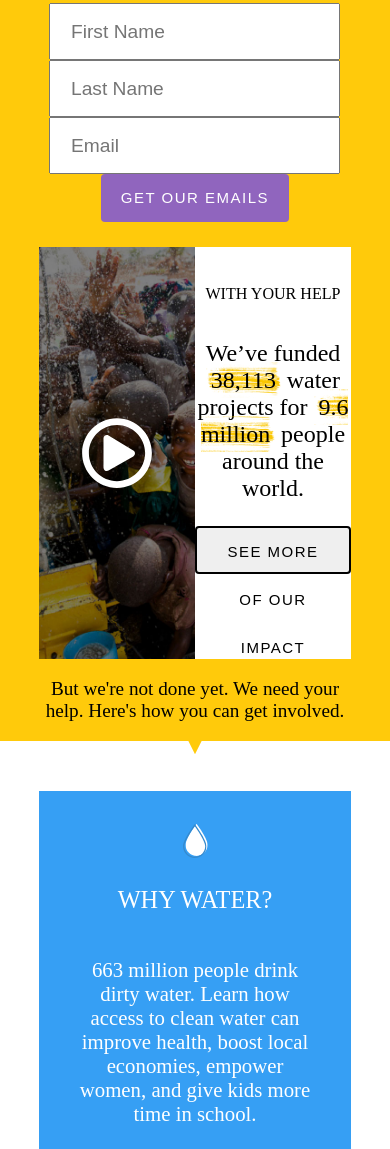
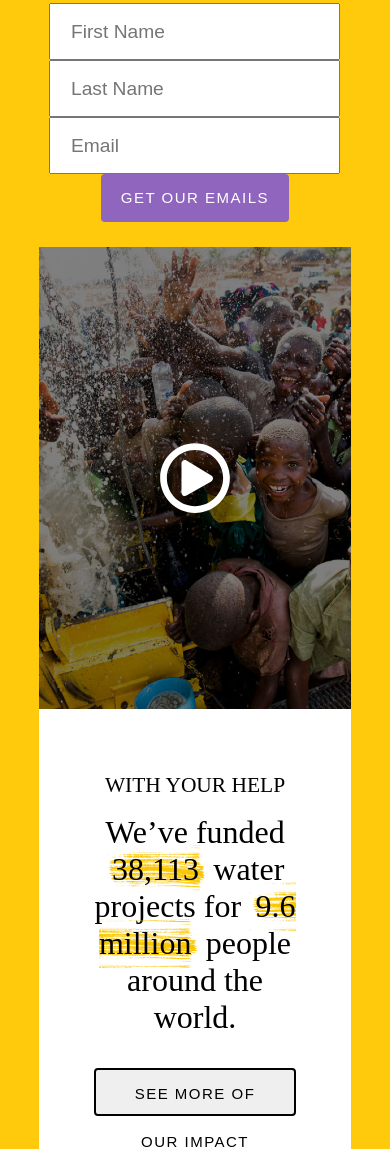
Before and after one commit to chingu-voyages/v9-toucans-team-09, a plain HTML site: page index.html in a window 390 px wide. Shown: the part 2383-3532 px from the top of the page. Drawn offline with nearby package versions, Linux system fonts and the light colour scheme.

Commit message:
Add responsiveness to media

```diff
--- a/index.html
+++ b/index.html
@@ -152,7 +152,7 @@
                     <article class="video">
                         <a href="https://vimeo.com/157474326"><i class="far fa-play-circle fa-3x"></i></a>
                     </article>
-                    <article>
+                    <article class="media-info">
                         <h6>WITH YOUR HELP</h6>
                         <p>We’ve funded <span id="short-scribble">38,113</span> water projects for <span id="long-scribble">9.6 million</span> people around the world.</p>
                         <button class="btn">SEE MORE OF OUR IMPACT</button>
--- a/style.css
+++ b/style.css
@@ -74,6 +74,17 @@ button {
     font-size: 1.5em;
     background-color: #fff;
 }
+
+/*MEDIA QUERY*/
+@media (max-width: 938px){
+    .mailing-list .media {
+        display: grid;
+        grid-template-columns: 1fr;
+        grid-template-rows: 1fr 1fr;
+    }
+}
+/*END*/
+
 .mailing-list .media .video {
     background-image: url("assets/images/video.jpg");
     background-size: cover;
@@ -93,9 +104,18 @@ button {
     font-size: 24px;
     color: rgb(255, 255, 255);
 }
+.mailing-list .media .media-info {
+    padding: 15px 55px;
+    font-size: 32px;
+    font-weight: 500;
+}
+.mailing-list .media .media-info h6 {
+    margin-bottom: -15px;
+}
 .mailing-list .media button {
     color: rgb(0, 0, 0);
     border: 2px solid;
+    margin-bottom: 20px;
 }
 #short-scribble {
     background-image: url("assets/images/scribble-short.png");
@@ -111,7 +131,8 @@ button {
 }
 .mailing-list #cta {
     max-width: 350px;
-    font-size: 1.2em;
+    font-size: 1.3em;
+    line-height: 1.5em;
 }
 .mailing-list div {
     -webkit-clip-path: polygon(50% 100%, 0 0, 100% 0);
```
